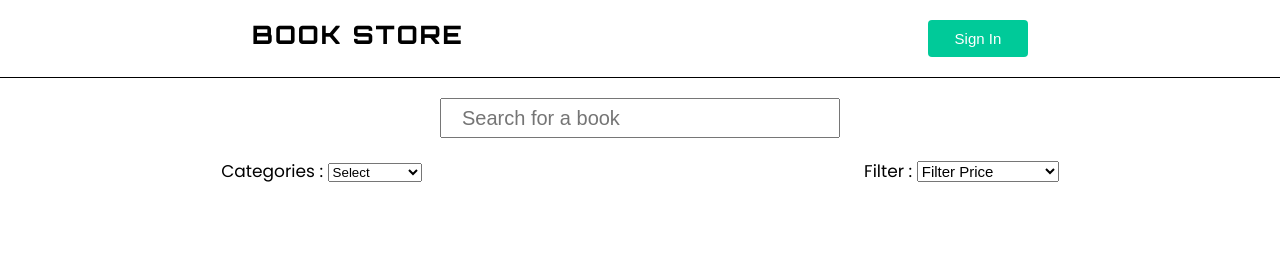
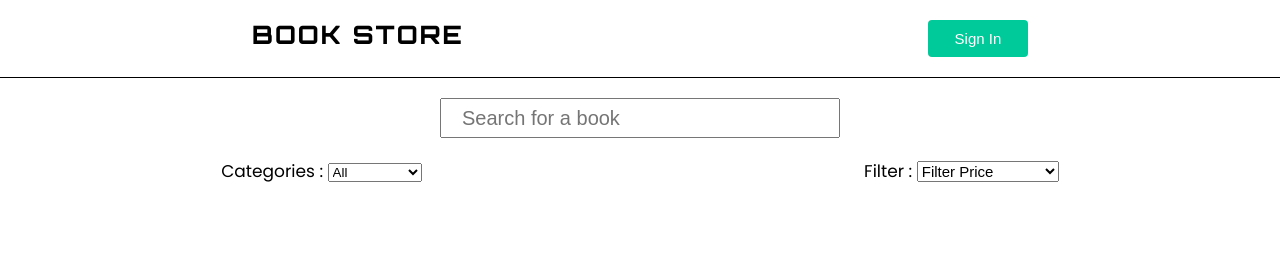
Before and after one commit to nithish333/book-store, a React (Create React App) app: page / in a window 1280 px wide. Shown: the top 253 px of the page. Built offline with nearby package versions, Linux system fonts and the light colour scheme.

Commit message:
Added category filter

```diff
--- a/src/App.js
+++ b/src/App.js
@@ -11,25 +11,50 @@ class App extends React.Component {
   constructor(props) {
     super(props);
     this.state = {
-      books: BOOK_DATA,
+      books: [],
       userInput: "",
     };
+  }
+  componentDidMount() {
+    this.setState({
+      books: BOOK_DATA,
+    });
   }
   handleInputChange = (event) => {
     this.setState({
       userInput: event.target.value,
     });
   };
+  handleCategoryChange = (event) => {
+    console.log(event.target.value.toLowerCase());
+    // const books = [...this.state.books];
+    if (event.target.value === "All") {
+      this.setState({
+        books: BOOK_DATA,
+      });
+    } else {
+      const categorizedBooks = BOOK_DATA.filter((book) => {
+        return book.category === event.target.value.toLowerCase();
+      });
+      //Problem here
+      this.setState({
+        books: categorizedBooks,
+      });
+    }
+  };
   render() {
     const { books, userInput } = this.state;
-    const searchedBook = books.products.filter((book) => {
+    //This one is for searching books
+    const searchedBook = books.filter((book) => {
       return book.name.toLowerCase().includes(userInput);
     });
     return (
       <div className="App">
         <Header />
         <SearchBox change={(event) => this.handleInputChange(event)} />
-        <CategoriesandFilter />
+        <CategoriesandFilter
+          handleCategoryChange={(event) => this.handleCategoryChange(event)}
+        />
         <ShopTitle />
         <BooksComponent books={searchedBook} />
       </div>
--- a/src/Components/BooksComponent/BooksData.js
+++ b/src/Components/BooksComponent/BooksData.js
@@ -1,5 +1,4 @@
-const BOOK_DATA = {
-  products: [
+const BOOK_DATA = [
   {
     id: 1,
     name: "The Power of HABIT",
@@ -167,7 +166,6 @@ const BOOK_DATA = {
     inCart: false,
     category: "scifi",
   },
-  ],
-};
+];
 
 export default BOOK_DATA;
--- a/src/Components/Categories/Categories.component.jsx
+++ b/src/Components/Categories/Categories.component.jsx
@@ -5,7 +5,7 @@ const Categories = ({ handleCategoryChange }) => {
     <div className="Categories">
       <label>Categories : </label>
       <select className="selectCategory" onChange={handleCategoryChange}>
-        <option className="categoryName">Select</option>
+        <option className="categoryName">All</option>
         <option className="categoryName">Business</option>
         <option className="categoryName">Cookbooks</option>
         <option className="categoryName">Mystery</option>
--- a/src/Components/CategoriesAndFilter/CategoriesAndFilter.component.jsx
+++ b/src/Components/CategoriesAndFilter/CategoriesAndFilter.component.jsx
@@ -3,10 +3,10 @@ import "./CategoriesAndFilter.css";
 import Categories from "../Categories/Categories.component";
 import Filter from "../Filter/Filter.component";
 
-const CategoriesandFilter = () => {
+const CategoriesandFilter = ({ handleCategoryChange }) => {
   return (
     <div className="CategoriesAndFilter">
-      <Categories />
+      <Categories handleCategoryChange={handleCategoryChange} />
       <Filter />
     </div>
   );
```
Lines whose indentation alone changed are shown as unchanged.
